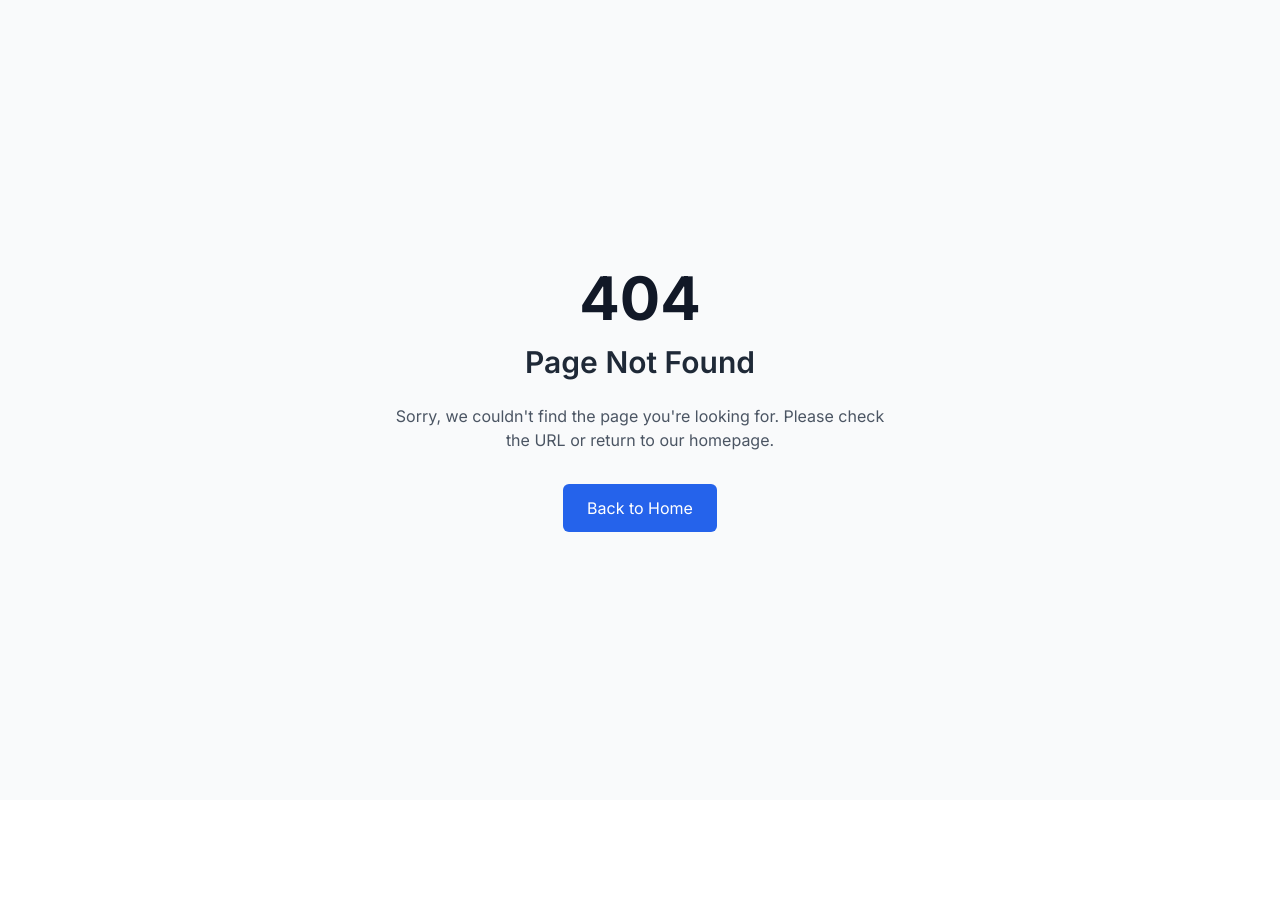
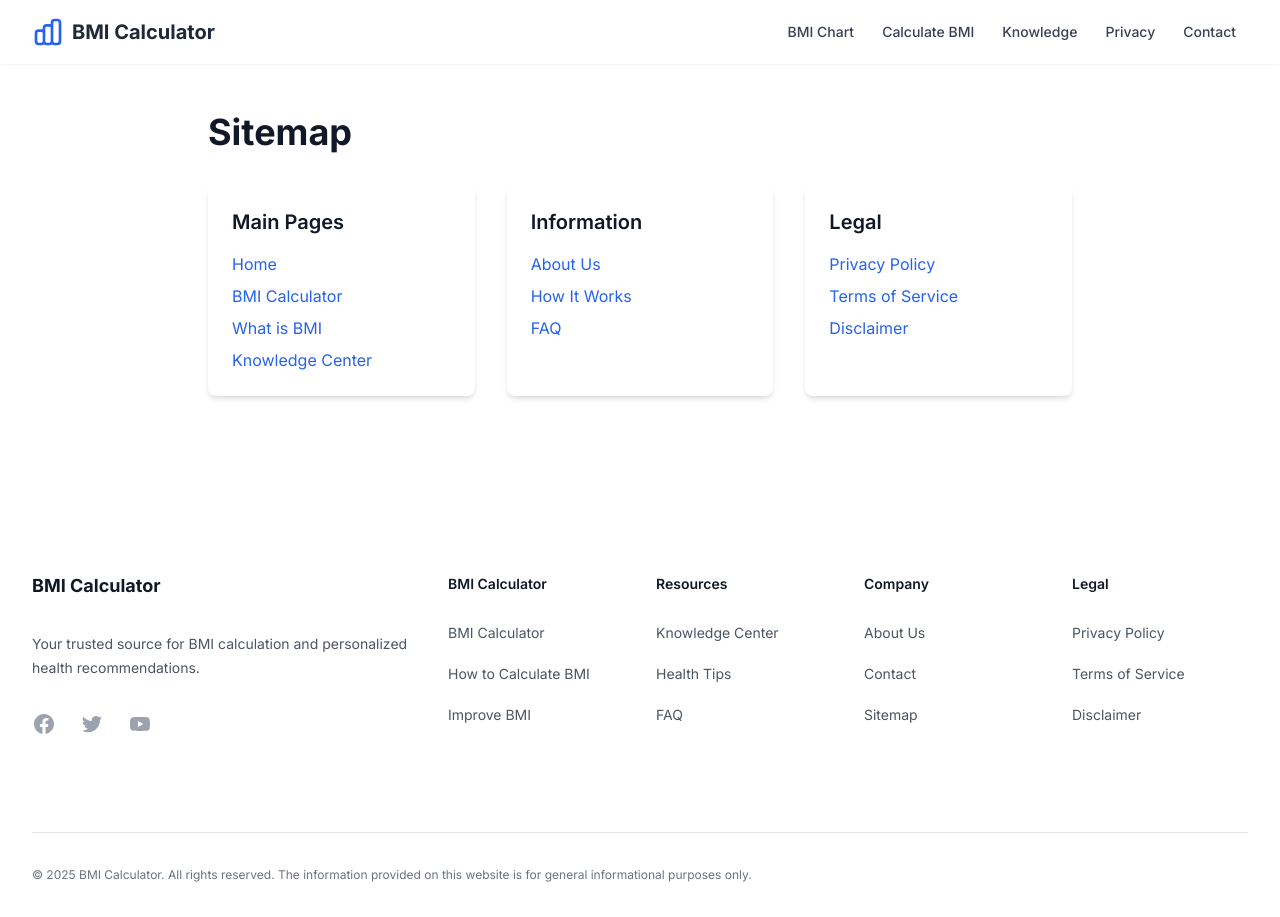
Before and after one commit to JamesCoder1688/baccalculator, a Next.js app: page /site-map in a window 1280 px wide. Before the commit this address had no page. Before the commit the page ends 800 px from the top, so only its background shows below. Built offline with nearby package versions, Linux system fonts and the light colour scheme.

Commit message:
Update site map page layout and content

```diff
--- /dev/null
+++ b/src/app/site-map/page.tsx
@@ -0,0 +1,61 @@
+import React from 'react'
+import Link from 'next/link'
+import Header from '@/components/Header'
+import Footer from '@/components/Footer'
+
+const siteMap = [
+  {
+    title: 'Main Pages',
+    links: [
+      { name: 'Home', href: '/' },
+      { name: 'BMI Calculator', href: '/calculator' },
+      { name: 'What is BMI', href: '/what-is-bmi' },
+      { name: 'Knowledge Center', href: '/knowledge-center' },
+    ]
+  },
+  {
+    title: 'Information',
+    links: [
+      { name: 'About Us', href: '/about' },
+      { name: 'How It Works', href: '/how-it-works' },
+      { name: 'FAQ', href: '/faq' },
+    ]
+  },
+  {
+    title: 'Legal',
+    links: [
+      { name: 'Privacy Policy', href: '/privacy' },
+      { name: 'Terms of Service', href: '/terms' },
+      { name: 'Disclaimer', href: '/disclaimer' },
+    ]
+  }
+]
+
+export default function Sitemap() {
+  return (
+    <div>
+      <Header />
+      <main className="max-w-4xl mx-auto px-4 py-12">
+        <h1 className="text-4xl font-bold text-gray-900 mb-8">Sitemap</h1>
+
+        <div className="grid grid-cols-1 md:grid-cols-2 lg:grid-cols-3 gap-8">
+          {siteMap.map((section) => (
+            <div key={section.title} className="bg-white p-6 rounded-lg shadow-md">
+              <h2 className="text-xl font-semibold text-gray-900 mb-4">{section.title}</h2>
+              <ul className="space-y-2">
+                {section.links.map((link) => (
+                  <li key={link.name}>
+                    <Link href={link.href} className="text-blue-600 hover:text-blue-800">
+                      {link.name}
+                    </Link>
+                  </li>
+                ))}
+              </ul>
+            </div>
+          ))}
+        </div>
+      </main>
+      <Footer />
+    </div>
+  )
+}
```
